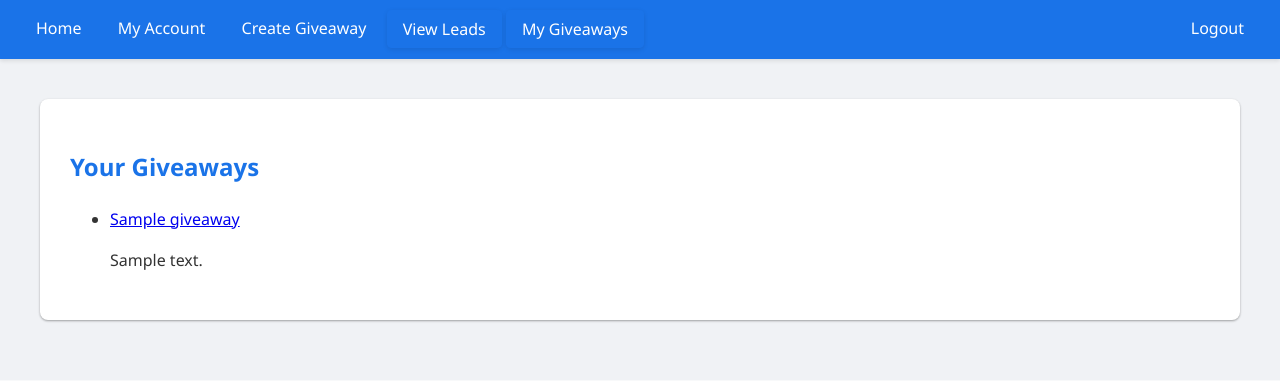
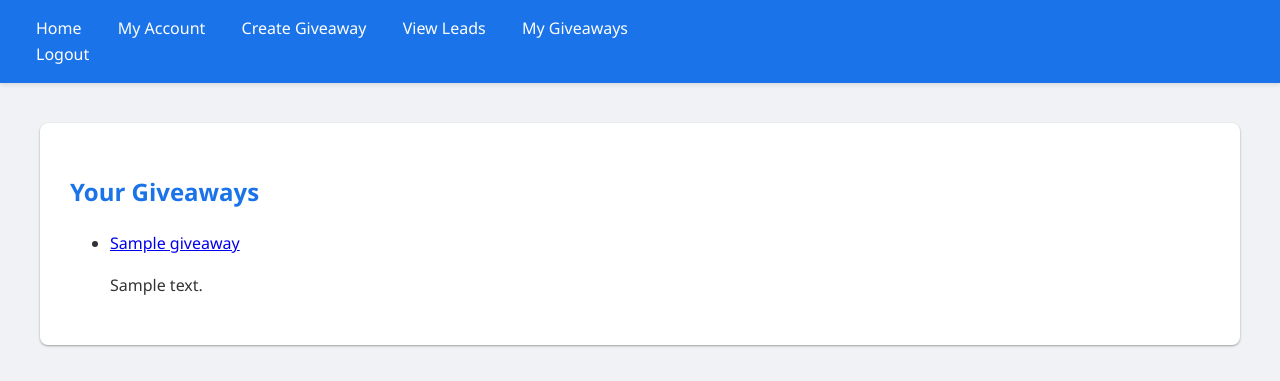
Before and after one commit to simowardi/ShareBlast, a Flask app: template templates/user_giveaways.html in a window 1280 px wide. Shown: the top 381 px of the page. Run offline with Flask 2, Linux system fonts and the light colour scheme; the template is opened without the code that fills it: values that come from a table or form of the project are taken from there, others are empty; tables that the repository leaves empty hold one stand-in row (values such as "Sample post").

Commit message:
lead & winner update v2.3

```diff
--- a/templates/account.html
+++ b/templates/account.html
@@ -13,8 +13,8 @@
 	  <a href="{{ url_for('index') }}">Home</a>
 	  <a href="{{ url_for('account.account') }}">My Account</a>
 	  <a href="{{ url_for('giveaway.create_giveaway') }}" class="cta-button">create_giveaway</a>
-	  <a href="{{ url_for('account.user_giveaways') }}" class="btn">My Giveaways</a> <!-- New button -->
-	  <a href="{{ url_for('giveaway.view_leads', giveaway_id=giveaway.id) }}" class="btn">View Leads</a>
+	  <a href="{{ url_for('account.user_giveaways') }}">My Giveaways</a> <!-- New button -->
+	  <a href="{{ url_for('giveaway.view_leads' }}">View Leads</a>
     </div>
     <div>
       <a href="{{ url_for('auth.logout') }}">Logout</a>
--- a/templates/user_giveaways.html
+++ b/templates/user_giveaways.html
@@ -13,9 +13,8 @@
             <a href="{{ url_for('index') }}">Home</a>
             <a href="{{ url_for('account.account') }}">My Account</a>
             <a href="{{ url_for('giveaway.create_giveaway') }}" class="cta-button">Create Giveaway</a>
-            <a href="{{ url_for('giveaway.view_leads', giveaway_id=giveaway.id) }}" class="btn">View Leads</a>
-            <a href="{{ url_for('account.user_giveaways') }}" class="btn">My Giveaways</a> <!-- Active link -->
-        </div>
+            <a href="{{ url_for('giveaway.view_leads') }}">View Leads</a>
+            <a href="{{ url_for('account.user_giveaways') }}">My Giveaways</a>
         <div>
             <a href="{{ url_for('auth.logout') }}">Logout</a>
         </div>
```
